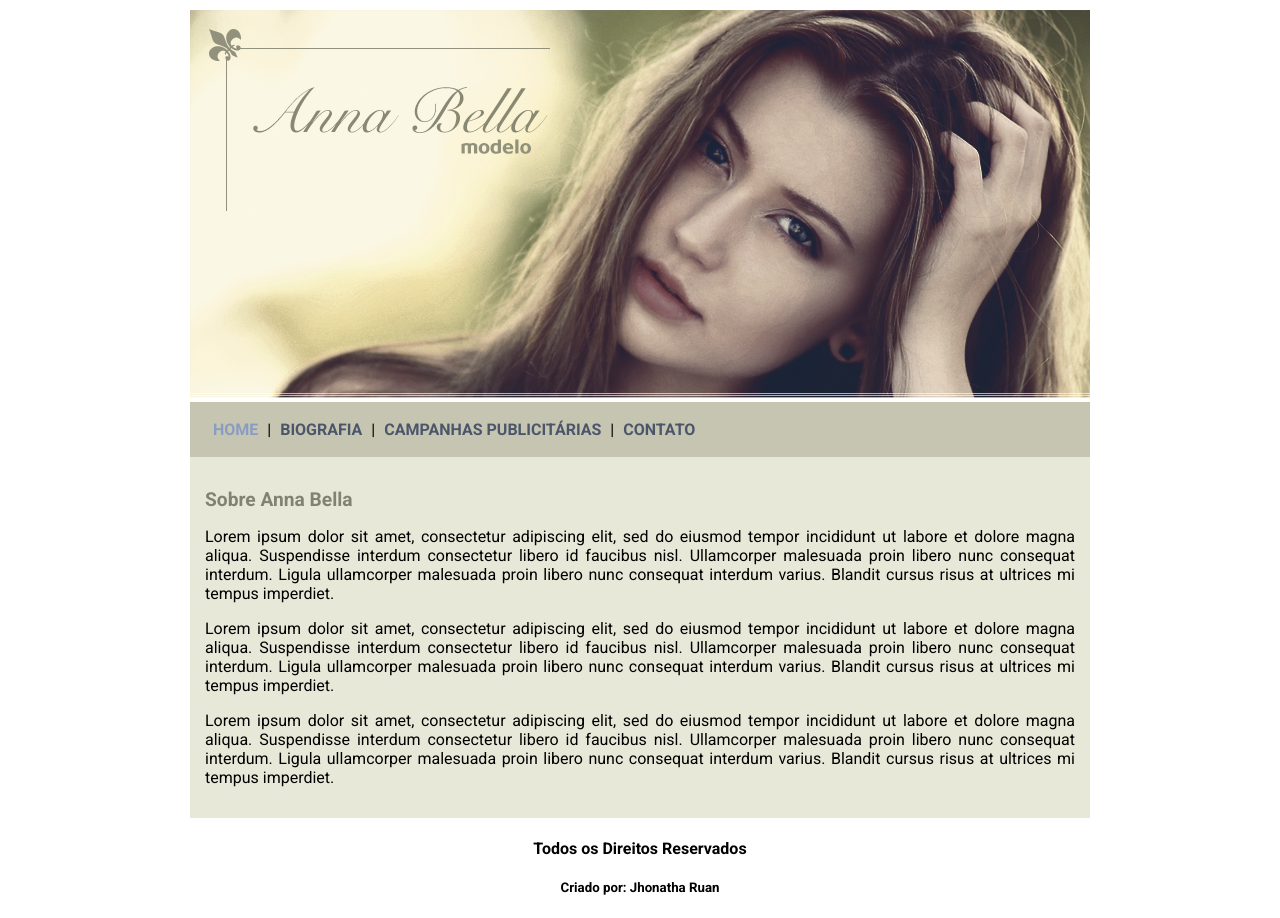
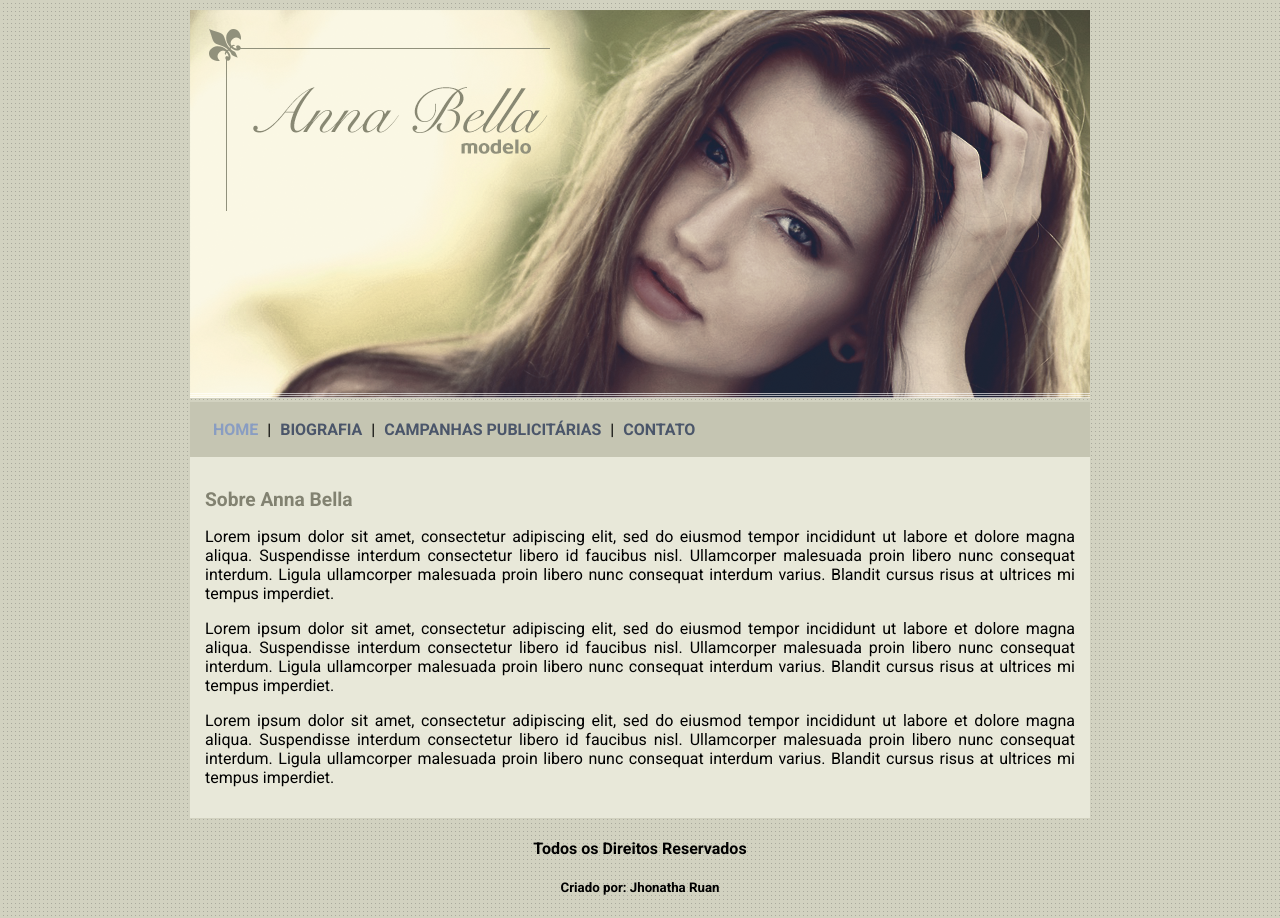
Before and after one commit to Jhonatha-Ruan/Projeto-Anna-Bella, a plain HTML site: page index.html in a window 1280 px wide. Drawn offline with Linux system fonts and the light colour scheme.

Commit message:
update css

```diff
--- a/css/style.css
+++ b/css/style.css
@@ -1,7 +1,7 @@
 @import url('https://fonts.googleapis.com/css2?family=Roboto:wght@100;300;400;500;700;900&display=swap');
 
 body {
-	background: url("./imagens/fundo.png");
+	background: #d2d2c1 url("/imagens/fundo.png");
 	font-family: 'Roboto', sans-serif;
 
 }
```
